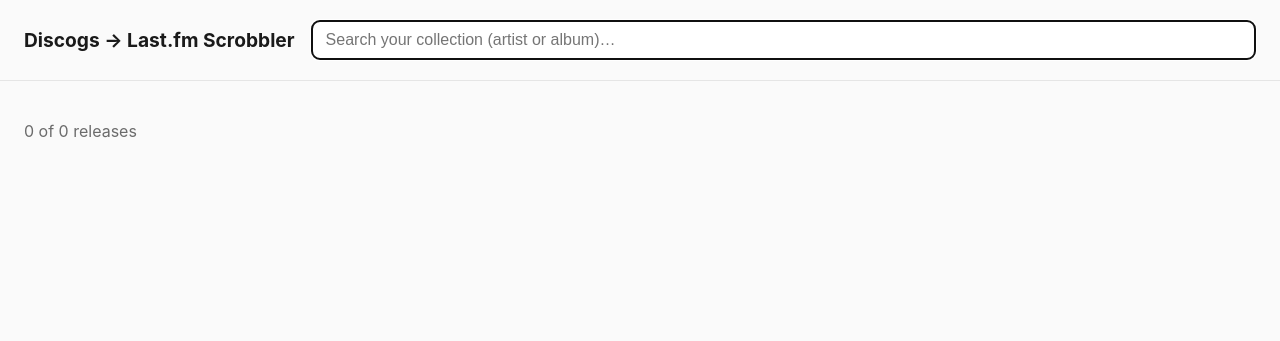
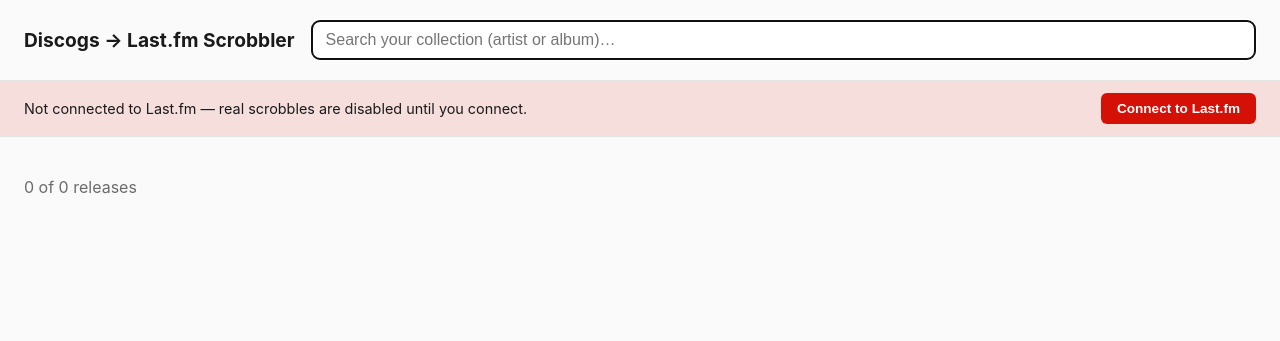
Before and after one commit to mollvsc/lastfm-discogs-handshake, a Flask app: page / in a window 1280 px wide. Shown: the top 341 px of the page. Run offline with Flask 3, Linux system fonts and the light colour scheme; data that the repository does not hold is empty; parts of the project's set-up code (start-up, migrations or seed data) failed here and were passed over.

Commit message:
Move Last.fm authorization into the web GUI, add a double-click launcher
Adds /api/lastfm/status, start-auth, and complete-auth endpoints so
the whole Last.fm connection handshake happens via a banner/button in
the browser instead of requiring a separate terminal script. Also adds
"Launch Scrobbler.command" so the whole app can be started by
double-clicking in Finder instead of typing commands.

auth_lastfm.py is kept for CLI-only users but is no longer required
when using the GUI.

Co-Authored-By: Claude Sonnet 5 <noreply@anthropic.com>

```diff
--- a/app.py
+++ b/app.py
@@ -21,6 +21,10 @@ app = Flask(__name__)
 _collection = []
 _discogs_user = None
 
+# Holds the in-progress Last.fm web-auth handshake between the
+# start-auth and complete-auth calls below.
+_lastfm_auth_pending = {}
+
 
 def _find_by_id(release_id):
     for item in _collection:
@@ -32,6 +36,39 @@ def _find_by_id(release_id):
 @app.route("/")
 def index():
     return render_template("index.html")
+
+
+@app.route("/api/lastfm/status")
+def api_lastfm_status():
+    return jsonify({"connected": core.has_lastfm_session()})
+
+
+@app.route("/api/lastfm/start-auth", methods=["POST"])
+def api_lastfm_start_auth():
+    try:
+        skg, auth_url = core.start_lastfm_auth()
+    except core.ConfigError as e:
+        return jsonify({"error": str(e)}), 400
+    _lastfm_auth_pending["skg"] = skg
+    _lastfm_auth_pending["auth_url"] = auth_url
+    return jsonify({"auth_url": auth_url})
+
+
+@app.route("/api/lastfm/complete-auth", methods=["POST"])
+def api_lastfm_complete_auth():
+    skg = _lastfm_auth_pending.get("skg")
+    auth_url = _lastfm_auth_pending.get("auth_url")
+    if not skg or not auth_url:
+        return jsonify({"error": "Click \"Connect to Last.fm\" first."}), 400
+    try:
+        core.complete_lastfm_auth(skg, auth_url)
+    except Exception:
+        return jsonify({
+            "error": "Couldn't complete authorization -- did you click "
+                     "\"Allow access\" on the Last.fm page that opened?"
+        }), 400
+    _lastfm_auth_pending.clear()
+    return jsonify({"connected": True})
 
 
 @app.route("/api/collection")
--- a/core.py
+++ b/core.py
@@ -47,10 +47,37 @@ def connect_lastfm():
     if not api_key or not api_secret:
         raise ConfigError("Set LASTFM_API_KEY and LASTFM_API_SECRET in .env first.")
     if not os.path.exists(SESSION_KEY_FILE):
-        raise ConfigError("No Last.fm session found. Run `python3 auth_lastfm.py` first.")
+        raise ConfigError("Not connected to Last.fm yet.")
     with open(SESSION_KEY_FILE) as f:
         session_key = f.read().strip()
     return pylast.LastFMNetwork(api_key=api_key, api_secret=api_secret, session_key=session_key)
+
+
+def has_lastfm_session():
+    return os.path.exists(SESSION_KEY_FILE)
+
+
+def start_lastfm_auth():
+    """Begins the Last.fm web-auth flow. Returns (skg, auth_url); the
+    caller must hold onto `skg` and pass it (with the same auth_url) to
+    complete_lastfm_auth() once the user has approved access in their
+    browser."""
+    api_key = os.environ.get("LASTFM_API_KEY")
+    api_secret = os.environ.get("LASTFM_API_SECRET")
+    if not api_key or not api_secret:
+        raise ConfigError("Set LASTFM_API_KEY and LASTFM_API_SECRET in .env first.")
+    network = pylast.LastFMNetwork(api_key=api_key, api_secret=api_secret)
+    skg = pylast.SessionKeyGenerator(network)
+    auth_url = skg.get_web_auth_url()
+    return skg, auth_url
+
+
+def complete_lastfm_auth(skg, auth_url):
+    """Exchanges the approved auth_url for a session key and saves it."""
+    session_key = skg.get_web_auth_session_key(auth_url)
+    with open(SESSION_KEY_FILE, "w") as f:
+        f.write(session_key)
+    return session_key
 
 
 def load_collection(user):
--- a/static/app.js
+++ b/static/app.js
@@ -10,8 +10,67 @@ const modalResult = document.getElementById("modal-result");
 const dryRunCheckbox = document.getElementById("dry-run-checkbox");
 const scrobbleBtn = document.getElementById("scrobble-btn");
 const modalClose = document.getElementById("modal-close");
+const lastfmBanner = document.getElementById("lastfm-banner");
+const lastfmBannerText = document.getElementById("lastfm-banner-text");
+const lastfmConnectBtn = document.getElementById("lastfm-connect-btn");
 
 let currentReleaseId = null;
+let lastfmConnected = false;
+let pendingAuthUrl = null;
+
+function updateLastfmUI() {
+  if (lastfmConnected) {
+    lastfmBanner.classList.add("hidden");
+    dryRunCheckbox.disabled = false;
+  } else {
+    lastfmBanner.classList.remove("hidden");
+    dryRunCheckbox.checked = true;
+    dryRunCheckbox.disabled = true;
+    if (pendingAuthUrl) {
+      lastfmBannerText.textContent = "Waiting for you to approve access on the Last.fm page that opened…";
+      lastfmConnectBtn.textContent = "I've allowed it — finish connecting";
+    } else {
+      lastfmBannerText.textContent = "Not connected to Last.fm — real scrobbles are disabled until you connect.";
+      lastfmConnectBtn.textContent = "Connect to Last.fm";
+    }
+  }
+}
+
+async function checkLastfmStatus() {
+  const res = await fetch("/api/lastfm/status");
+  const data = await res.json();
+  lastfmConnected = data.connected;
+  updateLastfmUI();
+}
+
+async function handleLastfmConnectClick() {
+  lastfmConnectBtn.disabled = true;
+  try {
+    if (!pendingAuthUrl) {
+      const res = await fetch("/api/lastfm/start-auth", { method: "POST" });
+      const data = await res.json();
+      if (data.error) {
+        lastfmBannerText.textContent = `Error: ${data.error}`;
+        return;
+      }
+      pendingAuthUrl = data.auth_url;
+      window.open(data.auth_url, "_blank");
+      updateLastfmUI();
+    } else {
+      const res = await fetch("/api/lastfm/complete-auth", { method: "POST" });
+      const data = await res.json();
+      if (data.error) {
+        lastfmBannerText.textContent = `Error: ${data.error}`;
+        return;
+      }
+      lastfmConnected = true;
+      pendingAuthUrl = null;
+      updateLastfmUI();
+    }
+  } finally {
+    lastfmConnectBtn.disabled = false;
+  }
+}
 
 function renderGrid(items) {
   grid.innerHTML = "";
@@ -119,5 +178,7 @@ modalClose.addEventListener("click", () => modalBackdrop.classList.add("hidden")
 modalBackdrop.addEventListener("click", (e) => {
   if (e.target === modalBackdrop) modalBackdrop.classList.add("hidden");
 });
+lastfmConnectBtn.addEventListener("click", handleLastfmConnectClick);
 
 loadCollection();
+checkLastfmStatus();
--- a/static/style.css
+++ b/static/style.css
@@ -57,6 +57,39 @@ h1 {
   background: var(--card-bg);
   color: var(--fg);
   font-size: 1rem;
+}
+
+.lastfm-banner {
+  display: flex;
+  flex-wrap: wrap;
+  align-items: center;
+  justify-content: space-between;
+  gap: 12px;
+  padding: 12px 24px;
+  background: color-mix(in srgb, var(--accent) 12%, var(--bg));
+  border-bottom: 1px solid var(--border);
+  font-size: 0.9rem;
+}
+
+.lastfm-banner.hidden {
+  display: none;
+}
+
+.lastfm-connect-btn {
+  padding: 8px 16px;
+  border: none;
+  border-radius: 6px;
+  background: var(--accent);
+  color: var(--accent-fg);
+  font-size: 0.85rem;
+  font-weight: 600;
+  cursor: pointer;
+  white-space: nowrap;
+}
+
+.lastfm-connect-btn:disabled {
+  opacity: 0.6;
+  cursor: not-allowed;
 }
 
 main {
--- a/templates/index.html
+++ b/templates/index.html
@@ -11,6 +11,11 @@
     <h1>Discogs &rarr; Last.fm Scrobbler</h1>
     <input id="search" type="text" placeholder="Search your collection (artist or album)&hellip;" autofocus>
   </header>
+
+  <div id="lastfm-banner" class="lastfm-banner hidden">
+    <span id="lastfm-banner-text">Not connected to Last.fm &mdash; real scrobbles are disabled until you connect.</span>
+    <button id="lastfm-connect-btn" class="lastfm-connect-btn">Connect to Last.fm</button>
+  </div>
 
   <main>
     <p id="status">Loading your collection&hellip;</p>
```
Also changed, not shown: README.md, 1 other file.
